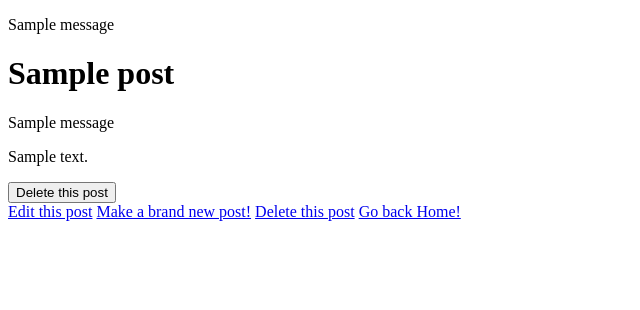
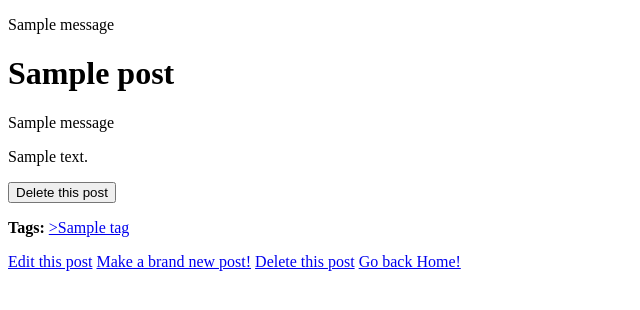
Before and after one commit to petermoyano/flask-blogly, a Flask app: page /posts/1 in a window 1280 px wide. Shown: the top 310 px of the page, without its empty margins (0-640 px from the left). Run offline with Flask 2, Linux system fonts and the light colour scheme; tables that the repository leaves empty hold one stand-in row (values such as "Sample post"); one stand-in notice (Sample message) is shown.

Commit message:
Tags functionality added

```diff
--- a/app.py
+++ b/app.py
@@ -3,7 +3,7 @@
 from flask import Flask, render_template, redirect, flash, session, request
 from flask_debugtoolbar import DebugToolbarExtension, toolbar
 from flask_sqlalchemy import SQLAlchemy
-from models import db, connect_db, User, Post, Add_seed_users, Add_seed_posts
+from models import db, connect_db, User, Post, Tag, PostTag
 
 app = Flask(__name__)
 app.config['SQLALCHEMY_DATABASE_URI'] = 'postgresql:///blogly_db'
@@ -16,12 +16,15 @@ toolbar = DebugToolbarExtension(app)
 
 connect_db(app)
 
+##################### PART ONE USERS ##################################
+
 @app.route("/")
 def list_all_users():
     """Shows all current users with links to view details of each one."""
     #Have a link here to the add-user form.
     all_users = User.query.all()
-    return render_template("home.html", all_users=all_users)
+    all_tags = Tag.query.all()
+    return render_template("home.html", all_users=all_users, all_tags=all_tags)
 
 @app.route("/users/new")
 def show_new_user_form():
@@ -49,13 +52,16 @@ def show_user_details(user_id):
     current_user = User.query.get_or_404(user_id)
     user_posts = Post.query.filter(Post.user == user_id).all()
 
+
+
     return render_template("list_user_posts.html", current_user=current_user, user_posts=user_posts)
 
 
 @app.route("/users/<int:user_id>/edit")
 def show_edit_form(user_id):
     """Show form to edit a user"""
-    return render_template("edit_user.html", user_id=user_id)
+    current_user = User.query.get_or_404(user_id)
+    return render_template("edit_user.html", current_user=current_user)
 
 
 
@@ -86,22 +92,36 @@ def delete_user(user_id):
     db.session.commit()
     return redirect("/")
 
-############### PART TWO #######################
+
+############### PART TWO: POSTS #######################
+
+
 @app.route("/users/<int:user_id>/posts/new")
 def show_form_add_post(user_id):
     """Shows form page for a specific user to add a post"""
     current_user = User.query.filter(User.id == user_id).one()
-    return render_template("new_post.html", current_user=current_user)
+    all_tags = Tag.query.all()
+    return render_template("new_post.html", current_user=current_user, all_tags=all_tags)
 
 @app.route("/users/<int:user_id>/posts/new", methods = ['POST'])
 def handle_new_post(user_id):
     """Commits new post to the db, and re-direct to the users detail page"""
     title = request.form["title"]
     content = request.form["content"]
+    tag = request.form.getlist("tag")
 
     new_post = Post(title=title, content=content, user=user_id )
+
     db.session.add(new_post)
     db.session.commit()
+
+    for t in tag:
+        t_id = Tag.query.filter_by(name = t).one().id
+        print(t_id)
+        new_post_tag = PostTag(post_id=new_post.id, tag_id=t_id)
+        db.session.add(new_post_tag)
+        db.session.commit()
+
     current_user = User.query.filter(User.id == user_id).one()
     flash(f"You have succesfully added a post to the db, {current_user.first_name}!")
     return redirect(f"/users/{user_id}")
@@ -111,7 +131,6 @@ def show_post(post_id):
     """Show a post. Also Show buttons to edit and delete the post."""
     current_post = Post.query.filter(Post.id == post_id).one()
     return render_template("show_post.html", current_post=current_post)
-
 
 @app.route("/posts/<int:post_id>/edit", methods=['POST'])
 def edit_post(post_id):
@@ -131,7 +150,6 @@ def edit_post(post_id):
     current_post = Post.query.get(post_id)
 
     flash("You have succesfully edited the post!")
-
     return redirect(f"/posts/{post_id}")
 
 @app.route("/posts/<int:post_id>/edit")
@@ -154,3 +172,69 @@ def delete_post(post_id):
     db.session.commit()
     user_posts = Post.query.filter(current_post.user == current_user_id).all()
     return redirect(f"/users/{current_user_id}")
+
+
+########################## PART THREE: TAGS ############################
+
+
+@app.route("/tags")
+def get_tags():
+    """Lists all tags, with links to the tag detail page."""
+    all_tags = Tag.query.all()
+    return render_template("all_tags.html", all_tags=all_tags)
+
+@app.route("/tags/<int:tag_id>", methods=['POST'])
+def get_details_tag(tag_id):
+    """Lists all tags, with links to the tag detail page."""
+
+    return redirect()
+
+@app.route("/tags/<int:tag_id>")
+def get_one_tag(tag_id):
+    """Show detail about a tag. Have links to edit form and to delete."""
+    current_tag =  Tag.query.filter(Tag.id == tag_id).one()
+    return render_template("show_tag.html", current_tag=current_tag)
+
+@app.route("/tags/new")
+def new_tag():
+    """Shows a form to add a new tag."""
+    all_tags = Tag.query.all()
+    return render_template("new_tag_form.html", all_tags=all_tags)
+
+@app.route("/tags/new", methods=['POST'])
+def handle_new_tag():
+    """Shows a form to add a new tag."""
+    name = request.form["name"]
+
+    new_tag = Tag(name = name)
+    db.session.add(new_tag)
+    db.session.commit()
+    flash("New tag, succesfully created!")
+
+    return redirect("/tags")
+
+@app.route("/tags/<int:tag_id>/edit")
+def show_edit_tag(tag_id):
+    """Show edit form for a tag"""
+    return render_template("edit_tag.html", tag_id=tag_id)
+
+@app.route("/tags/<int:tag_id>/edit", methods=['POST'])
+def handle_edit_tag(tag_id):
+    """Process add form, adds tag, and redirect to tag list."""
+    new_name = request.form["name"]
+    print(new_name)
+    tag = Tag.query.get_or_404(tag_id)
+    print(tag.name)
+    tag.name = new_name
+    db.session.commit()
+    flash("Tag succesfully edited!")
+    return redirect("/tags")
+
+@app.route("/tags/<int:tag_id>/delete", methods=['POST'])
+def delete_tag(tag_id):
+    """Delets a tag"""
+    current_tag = Tag.query.get_or_404(tag_id)
+    db.session.delete(current_tag)
+    db.session.commit()
+    flash("Tag succesfully deleted!")
+    return redirect("/tags")
--- a/templates/edit_post.html
+++ b/templates/edit_post.html
@@ -16,6 +16,6 @@
 </form>
 {%endblock%}
 
-{% block new_user%}
+{% block links %}
 <a href="/">Go back Home!</a>
 {% endblock%}
--- a/templates/home.html
+++ b/templates/home.html
@@ -25,8 +25,9 @@
 </ul>
 {% endfor %}
 
-{% block new_user %}
+{% block links %}
 <a href="/users/new">Add a new user!</a>
+<a href="/tags">Show me all available tags!</a>
 {% endblock %}
 
 
--- a/templates/list_user_posts.html
+++ b/templates/list_user_posts.html
@@ -20,7 +20,7 @@
    {% endfor %}
 {%endblock%}
 
-{% block new_user%}
+{% block links %}
 <a href="/users/{{current_user.id}}/edit">Edit this user</a>
 <a href="/users/{{current_user.id}}/posts/new">Make a brand new post!</a>
 <a href="/">Go back Home!</a>
--- a/templates/show_post.html
+++ b/templates/show_post.html
@@ -19,10 +19,18 @@
     <button type="submit">Delete this post</button>
 </form>
 
+{% if current_post.tags %}
+<p>
+  <b>Tags:</b>
+  {% for tag in current_post.tags %}
+  <a href="/tags/{{ tag.id }}">>{{ tag.name }}</a>
+  {% endfor %}
+</p>
+{% endif %}
 {%endblock%}
 
 
-{% block new_user%}
+{% block links %}
 <a href="/posts/{{current_post.id}}/edit">Edit this post</a>
 <a href="/users/{{current_post.user}}/posts/new">Make a brand new post!</a>
 <a href="/posts/{{current_post.id}}/delete">Delete this post</a>
```
Also changed, not shown: models.py (+42 -3 lines), seed.py (added, +10 -0 lines), templates/all_tags.html (added, +32 -0 lines), templates/edit_tag.html (added, +19 -0 lines), templates/edit_user.html (+6 -5 lines), templates/new_post.html (+7 -0 lines), templates/new_tag_form.html (added, +28 -0 lines), templates/show_tag.html (added, +32 -0 lines).
